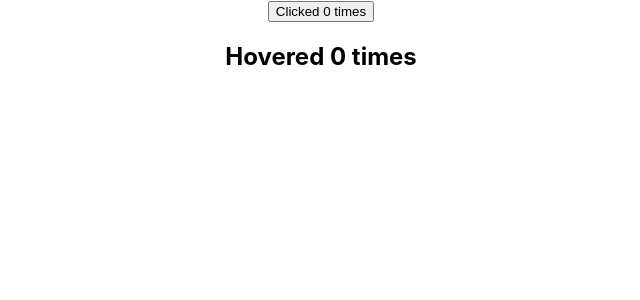
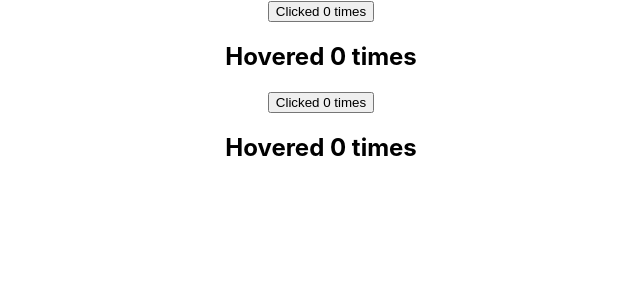
Before and after one commit to Madhava2209/Learn-React, a React (Create React App) app: page / in a window 1280 px wide. Shown: the top 300 px of the page, without its empty margins (319-959 px from the left). Built offline with nearby package versions, Linux system fonts and the light colour scheme.

Commit message:
re-using functionality through render-props

```diff
--- a/src/App.js
+++ b/src/App.js
@@ -12,6 +12,9 @@ import MountingLifeCycleA from './Components/MountingLifeCycleA';
 import ParentComponent from './Components/ParentComponent';
 import PortalDemo from './Components/PortalDemo';
 import RefsDemo from './Components/RefsDemo';
+import RenderPropsClickCounter from './Components/RenderProps/RenderPropsClickCounter';
+import RenderPropsHoverCounter from './Components/RenderProps/RenderPropsHoverCounter';
+import RenderWithCounter from './Components/RenderProps/RenderWithCounter';
 import Welcome from './Components/Welcome';
 
 function App() {
@@ -37,6 +40,16 @@ function App() {
       </ErrorBoundary> */}
       <ClickCounter />
       <HoverCounter />
+      <RenderWithCounter>
+        {(count, incrementCount) =>(
+          <RenderPropsClickCounter count={count} incrementCount={incrementCount} />
+        )}
+      </RenderWithCounter>
+      <RenderWithCounter>
+        {(count, incrementCount) =>(
+          <RenderPropsHoverCounter count={count} incrementCount={incrementCount} />
+        )}
+      </RenderWithCounter>
     </div>
   );
 }
--- /dev/null
+++ b/src/Components/RenderProps/RenderPropsClickCounter.js
@@ -0,0 +1,10 @@
+import React, { Component } from 'react'
+export class RenderPropsClickCounter extends Component {
+  render() {
+    return (
+      <button onClick={this.props.incrementCount} >Clicked {this.props.count} times</button>
+    )
+  }
+}
+
+export default RenderPropsClickCounter
--- /dev/null
+++ b/src/Components/RenderProps/RenderPropsHoverCounter.js
@@ -0,0 +1,10 @@
+import React, { Component } from 'react'
+export class RenderPropsHoverCounter extends Component {
+  render() {
+    return (
+      <h2 onMouseOver={this.props.incrementCount} >Hovered {this.props.count} times</h2>
+    )
+  }
+}
+
+export default RenderPropsHoverCounter
--- /dev/null
+++ b/src/Components/RenderProps/RenderWithCounter.js
@@ -0,0 +1,27 @@
+import React, { Component } from 'react'
+
+export class RenderWithCounter extends Component {
+    constructor(props) {
+        super(props)
+
+        this.state = {
+           count : 0
+        }
+      }
+    incrementCount = () =>{
+      this.setState((prevState) =>({
+          count : prevState.count + 1
+      }))
+    }
+  render() {
+    return (
+      <div>
+        {
+            this.props.children(this.state.count, this.incrementCount)
+        }
+      </div>
+    )
+  }
+}
+
+export default RenderWithCounter
```
